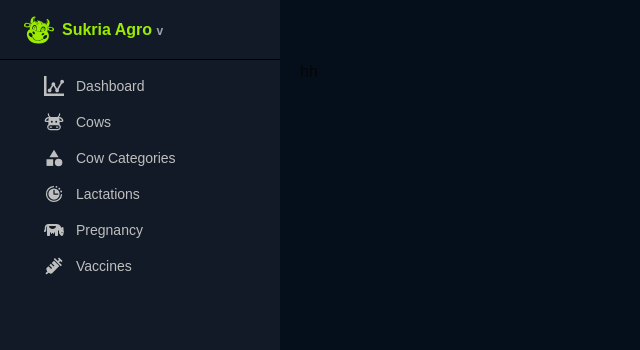
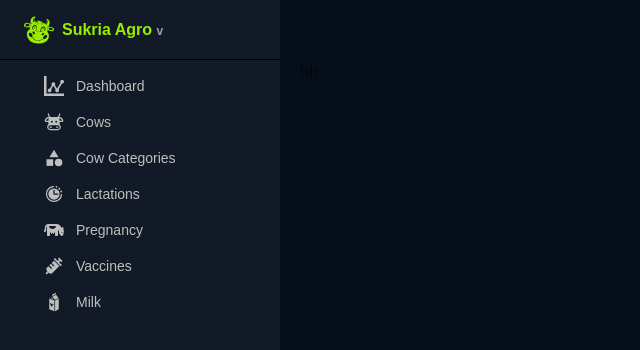
Before and after one commit to md-galib-hossain/shukria-agro-frontend, a Next.js app: page / in a window 1280 px wide. Shown: the top 350 px of the page, without its empty margins (0-640 px from the left). Built offline with nearby package versions, Linux system fonts and the light colour scheme; no server answers.

Commit message:
Style: icon change

```diff
--- a/src/components/shared/mobile-nav.tsx
+++ b/src/components/shared/mobile-nav.tsx
@@ -9,6 +9,7 @@
 import { BiSolidInjection } from "react-icons/bi";
 import { Button } from "../ui/button";
 import { Menu } from "lucide-react";
+import { GiMilkCarton } from "react-icons/gi";
 
 export default function MobileNav() {
   return (
@@ -68,6 +69,13 @@
             <BiSolidInjection className="h-4 w-4" />
             Vaccines
           </Link>
+          <Link
+            href="/milk"
+            className="flex items-center gap-3 rounded-lg px-3 py-2 focus:bg-muted text-muted-foreground transition-all hover:text-primary"
+          >
+            <GiMilkCarton className="h-4 w-4" />
+            Milk
+          </Link>
         </nav>
       </SheetContent>
     </Sheet>
--- a/src/components/shared/sidebar.tsx
+++ b/src/components/shared/sidebar.tsx
@@ -7,6 +7,7 @@
 import { FaCow } from "react-icons/fa6";
 import { BiSolidInjection } from "react-icons/bi";
 import { SiHappycow } from "react-icons/si";
+import { GiMilkCarton } from "react-icons/gi";
 
 const links = [
   {
@@ -38,6 +39,11 @@
     href: "/vaccines",
     label: "Vaccines",
     icon: <BiSolidInjection size={20} />,
+  },
+  {
+    href: "/milk",
+    label: "Milk",
+    icon: <GiMilkCarton size={20} />,
   },
 ];
 
```
